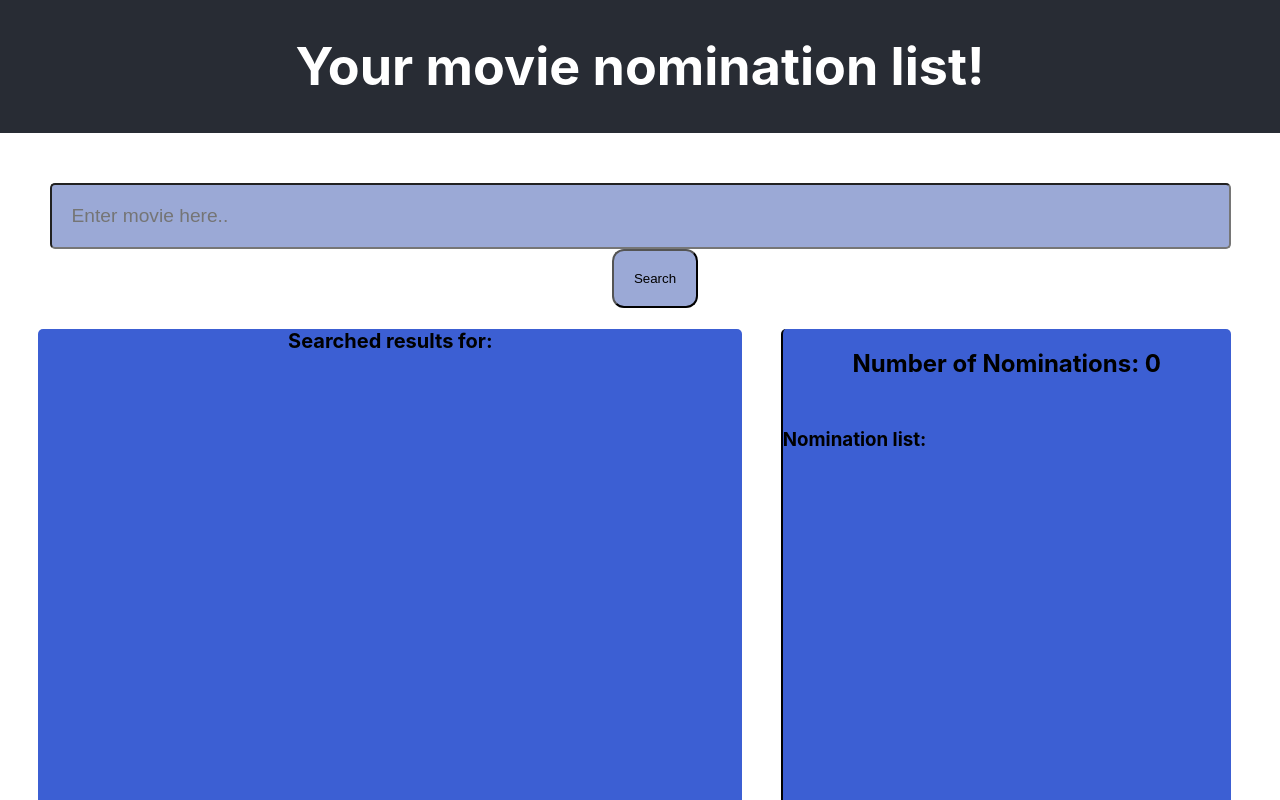
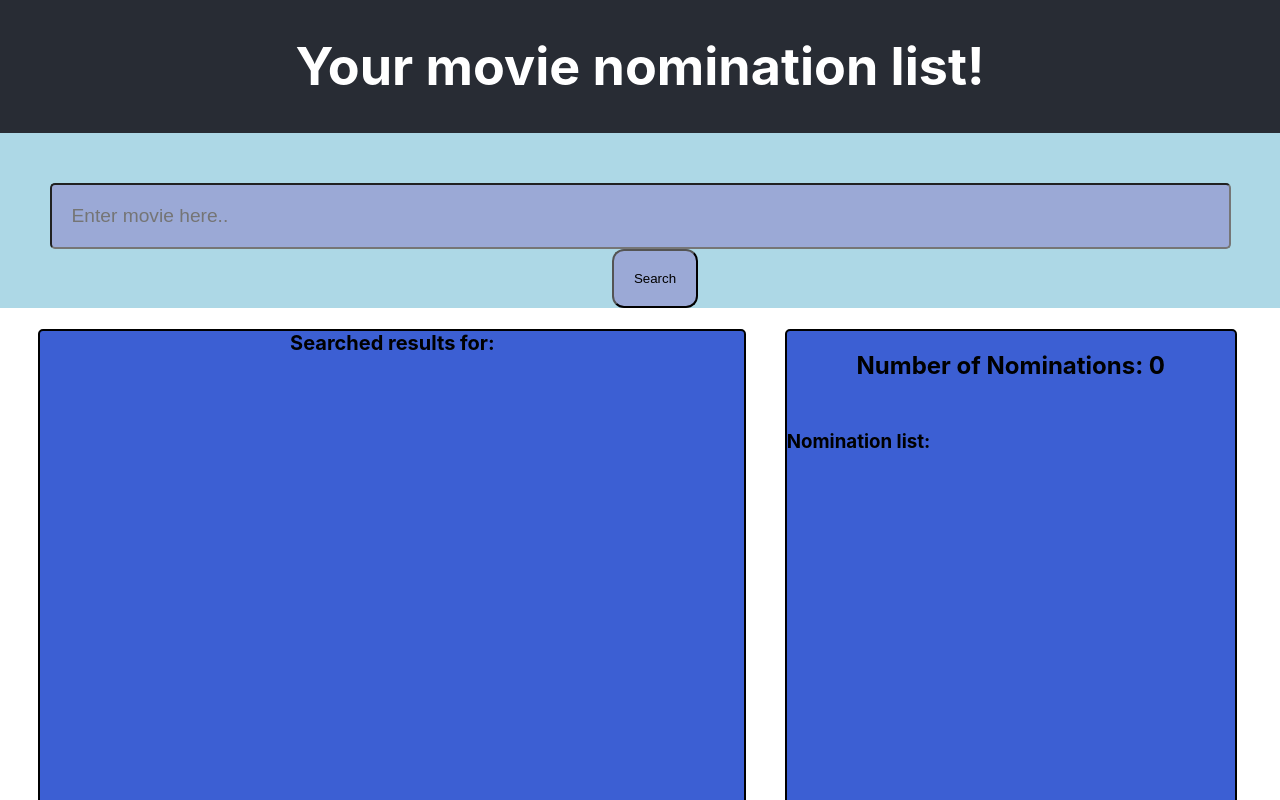
Before and after one commit to Shahbazdhanju/Movie-Nomination, a React (Create React App) app: page / in a window 1280 px wide. Shown: the top 800 px of the page. Built offline with nearby package versions, Linux system fonts and the light colour scheme.

Commit message:
changed css and api quick fix

```diff
--- a/public/index.html
+++ b/public/index.html
@@ -14,7 +14,7 @@
       manifest.json provides metadata used when your web app is installed on a
       user's mobile device or desktop. See https://developers.google.com/web/fundamentals/web-app-manifest/
     -->
-    <link rel="manifest" href="%PUBLIC_URL%/shopify-logo.png" />
+    <!-- <link rel="manifest" href="%PUBLIC_URL%/shopify-logo.png" /> -->
     <!--
       Notice the use of %PUBLIC_URL% in the tags above.
       It will be replaced with the URL of the `public` folder during the build.
--- a/src/App.css
+++ b/src/App.css
@@ -5,7 +5,6 @@
 .App-header {
   background-color: #282c34;
   display: flex;
-  flex-direction: column;
   align-items: center;
   justify-content: center;
   font-size: calc(10px + 2vmin);
--- a/src/App.js
+++ b/src/App.js
@@ -9,7 +9,9 @@ function App() {
         <header className="App-header">
           <h1>Your movie nomination list!</h1>
         </header>
+        <main style={{backgroundColor:"lightblue"}}>
         <Search/>
+        </main>
       </div>
     </Aux>
   );
--- a/src/components/DisplayPannel/DisplayPannel.css
+++ b/src/components/DisplayPannel/DisplayPannel.css
@@ -5,13 +5,15 @@
 .resultList {
   text-align: left;
   font-size: 30px;
+  right:70px;
 }
 
 .sectionLeft {
   width: 55%;
   float: left;
-  height: 900px;
+  height:1200px;
   background: rgb(60, 95, 211);
+  border: 2px solid black;
   font-size: 20px;
   margin-left: 3%;
   border-radius: 5px;
@@ -25,11 +27,9 @@
   color: azure;
   border-radius: 20%;
   outline:none;
-  display: inline-block;
   padding: 12px 28px;
-  right:42%;
+  right:44%;
 }
-
 
 .removeButton {
   border-radius: "6px";
@@ -40,7 +40,7 @@
   display: inline-block;
   padding: 10px 16px;
   position: absolute;
-  right: 4%;
+  right: 6%;
 }
 .displayButton:hover {
   background-color: rgb(37, 33, 33);
@@ -48,4 +48,5 @@
 
 .tspan{
   padding-right: 15px;
+  display: block;
 }
--- a/src/components/DisplayPannel/DisplayPannel.js
+++ b/src/components/DisplayPannel/DisplayPannel.js
@@ -1,14 +1,13 @@
 import React, { useState } from "react";
 import NominationList from "../NominationList/NominationList";
 import "./DisplayPannel.css";
-import styled from "styled-components";
 
 const DisplayPannel = (props) => {
   const [count, setCount] = useState(0);
   const [movieList, setMovieList] = useState([]);
   const [moviename, setmoviename] = useState("");
 
-  const nominationHandler = (t, y) => {
+  const nominationHandler = (title, year, id) => {
     if (count === 5) {
       alert("You have reached the limit of 5.");
     } else {
@@ -16,8 +15,9 @@ const DisplayPannel = (props) => {
       setMovieList([
         ...movieList,
         {
-          Title: t,
-          Year: y,
+          Title: title,
+          Year: year,
+          Key: id,
         },
       ]);
     }
@@ -32,14 +32,25 @@ const DisplayPannel = (props) => {
     movieList.splice(i, 1);
   };
 
+  const movieExists = (id) => {
+     console.log("here is the id", id, movieList);
+    // let obj;
+    // if (id) {
+    //   for (obj in movieList) {
+    //     if (obj.Key === id) return false;
+    //   }
+    // }
+    return true;
+  };
+
   const listOfResult = props.results.map((r) => (
     <p className="resultList" key={r.imdbID}>
-      <span className="tspan"> Title : {r.Title}</span>
-      <span>Year released{r.Year}</span>
-
+      <span className="tspan">Title : {r.Title}</span>
+      <span>Year released : {r.Year}</span>
       <button
         className="addButton"
-        onClick={(e) => nominationHandler(r.Title, r.Year)}
+        // disabled={(e)=> movieExists(r.imdbID)}
+        onClick={(e) => nominationHandler(r.Title, r.Year, r.imdbID)}
       >
         Add
       </button>
@@ -49,8 +60,7 @@ const DisplayPannel = (props) => {
   const nominationList = movieList.map((r, i) => (
     <p key={i}>
       <span className="tspan"> Title : {r.Title}</span>
-      <span>Year released{r.Year}</span>
-
+      <span>Year released : {r.Year}</span>
       <button
         className="removeButton"
         onClick={(e) => removeNominationHandler(i)}
--- a/src/components/NominationList/NominationList.css
+++ b/src/components/NominationList/NominationList.css
@@ -1,17 +1,17 @@
 .right {
   width: 35%;
   float: left;
-    height: 900px;
+  height: 650px;
   background: rgb(60, 95, 211);
-    border-left: 2px solid black;
+  border: 2px solid black;
   margin-left: 3%;
   margin-right: 3%;
   border-radius: 5px;
   text-align: left;
 }
-  .nList{
+.nList {
   padding-top: 30px;
 }
-.ntext{
+.ntext {
   text-align: center;
 }
--- a/src/components/SearchBar/SearchBar.css
+++ b/src/components/SearchBar/SearchBar.css
@@ -8,5 +8,4 @@
 }
 .SearchBar:hover{
     background-color: #6496f1;
-    border: lightblue;
 }
--- a/src/components/SearchButton/SearchButton.css
+++ b/src/components/SearchButton/SearchButton.css
@@ -3,10 +3,12 @@
     padding:20px;
     border-radius: 12px;
     background-color: #9ba9d6;
+    outline:none;
 }
 .SearchButton:hover{
     background-color: #6496f1;
     border: lightblue;
     border-radius: 12px;
     padding:20px;
+    margin-left: 30px;
 }
--- /dev/null
+++ b/src/container/Search/Search.css
@@ -0,0 +1,3 @@
+.Search{
+    background-color: lightblue;
+}
--- a/src/container/Search/Search.js
+++ b/src/container/Search/Search.js
@@ -3,6 +3,7 @@ import axios from "axios";
 import DisplayPannel from "../../components/DisplayPannel/DisplayPannel";
 import SearchBar from "../../components/SearchBar/SearchBar";
 import SearchButton from "../../components/SearchButton/SearchButton";
+import './Search.css';
 
 const API_URL = process.env.REACT_APP_API_URL
 
@@ -52,7 +53,7 @@ class Search extends Component {
     const { movieName } = this.state;
 
     return (
-      <div>
+      <div className="Search">
         <form onSubmit={this.handleSubmit}>
           <SearchBar name="movieName" onChange={this.handleInputChange} />
           <SearchButton />
```
Also changed, not shown: 1 other file (tests, documents, lock files or other folders). Lines whose indentation alone changed are shown as unchanged.
